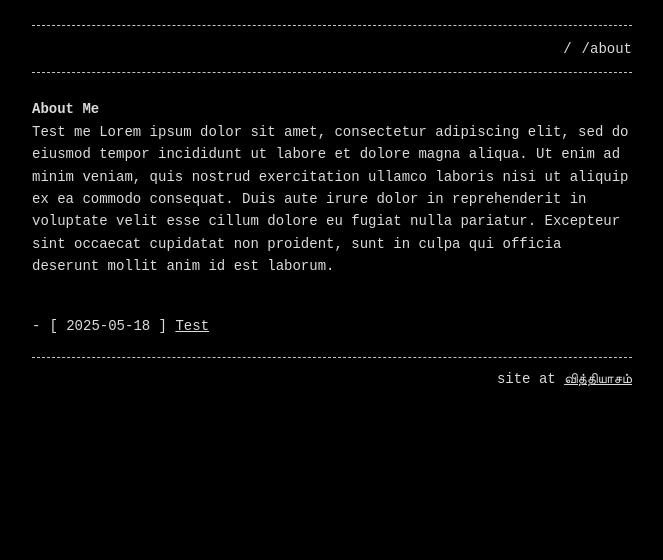
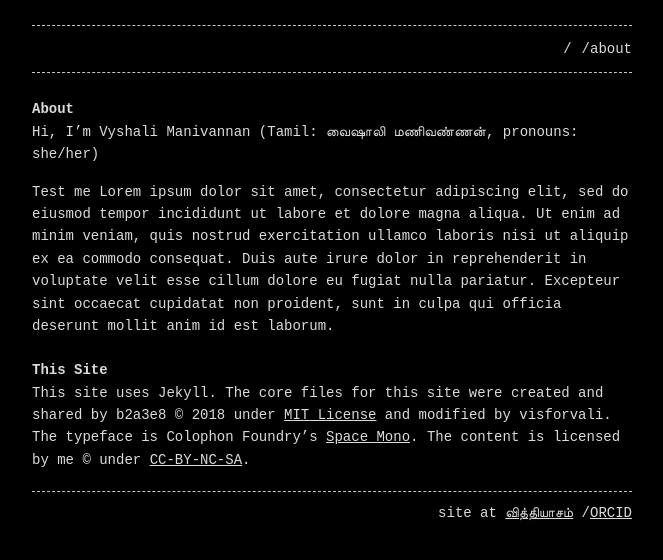
Before and after one commit to visforvali/visforvali.github.io, a Jekyll site: the page built from about.md, in a window 1280 px wide. Shown: the top 560 px of the page, without its empty margins (308-971 px from the left). Built offline with Jekyll 4.4.1, drawn with Linux system fonts in a browser that asks for light colours.

Commit message:
Content edits

```diff
--- a/_config.yml
+++ b/_config.yml
@@ -10,8 +10,10 @@ description: >- # this means to ignore newlines until "baseurl:"
 header_pages:
   - index.md
   - about.md
+  - tinygames.md
+  - selfhost.md
 
-footer: 'site at <a href="https://vyshalimanivannan.com/">வித்தியாசம்</a>'
+footer: 'site at <a href="https://vyshalimanivannan.com/">வித்தியாசம்</a> /<a href="https://orcid.org/0000-0002-2853-0279">ORCID</a>'
 
 style: dark # dark (default) or light
 listen_for_clients_preferred_style: false # true or false (default)
--- a/about.md
+++ b/about.md
@@ -1,9 +1,16 @@
 ---
 title: /about
-layout: home
+layout: default
 permalink: /about
 ---
 
-# About Me
+# About
+
+Hi, I'm Vyshali Manivannan (Tamil: வைஷாலி மணிவண்ணன், pronouns: she/her)
+
 
 Test me Lorem ipsum dolor sit amet, consectetur adipiscing elit, sed do eiusmod tempor incididunt ut labore et dolore magna aliqua. Ut enim ad minim veniam, quis nostrud exercitation ullamco laboris nisi ut aliquip ex ea commodo consequat. Duis aute irure dolor in reprehenderit in voluptate velit esse cillum dolore eu fugiat nulla pariatur. Excepteur sint occaecat cupidatat non proident, sunt in culpa qui officia deserunt mollit anim id est laborum.
+
+## This Site
+
+This site uses Jekyll. The core files for this site were created and shared by b2a3e8 &#169; 2018 under <a href="https://opensource.org/license/MIT" target="_blank">MIT License</a> and modified by visforvali. The typeface is Colophon Foundry's <a href="https://fonts.google.com/specimen/Space+Mono" target="_blank">Space Mono</a>. The content is licensed by me &#169; under <a href="https://creativecommons.org/licenses/by-nc-sa/4.0/" target="_blank">CC-BY-NC-SA</a>.
```
Also changed, not shown: index.md (+5 -1 lines), LICENSE.txt (added).
